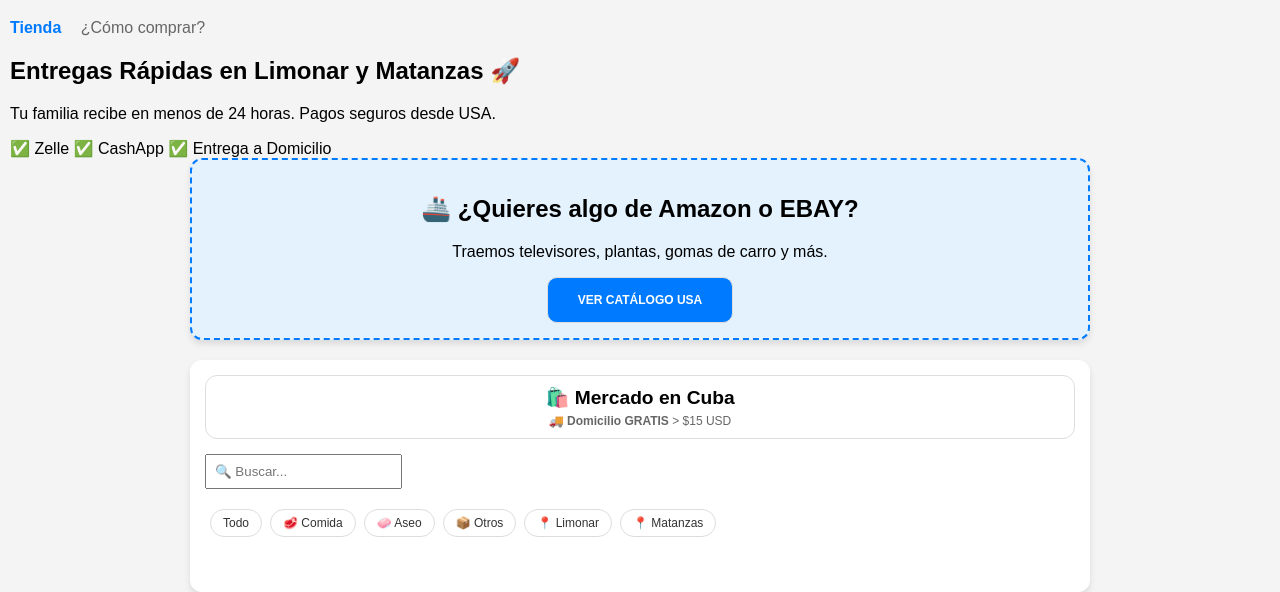
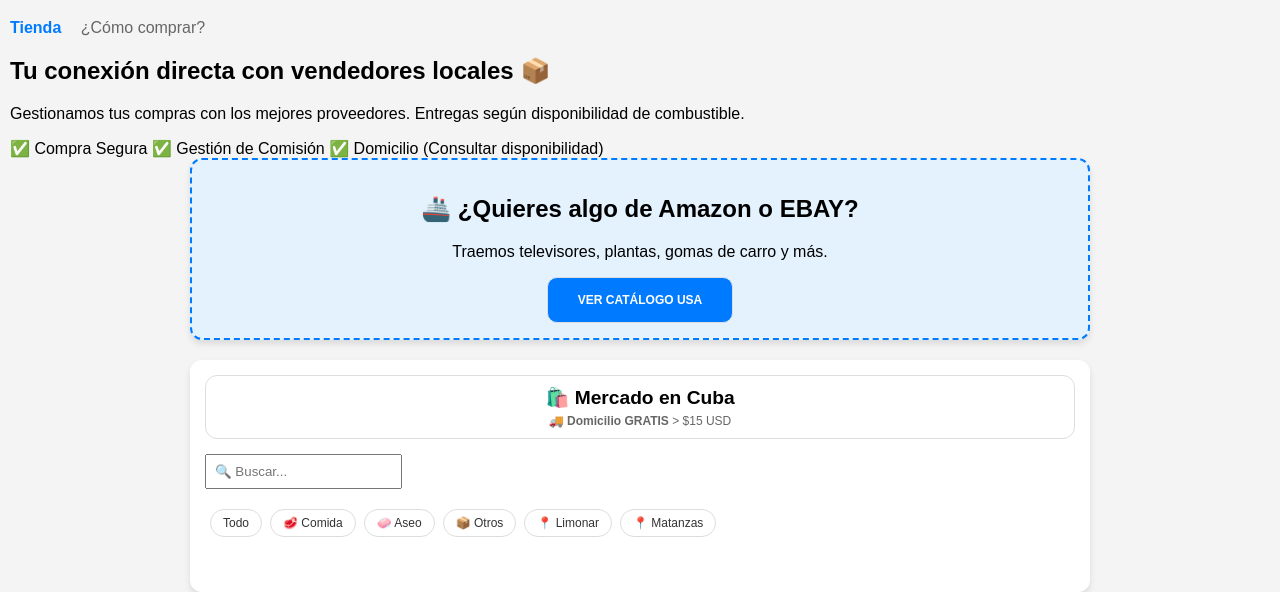
Before and after one commit to daxielm-gif/limonar-express-web, a plain HTML site: page index.html in a window 1280 px wide. Shown: the part 72-664 px from the top of the page. Drawn offline with Linux system fonts and the light colour scheme; no server answers.

Commit message:
Update index.html

```diff
--- a/index.html
+++ b/index.html
@@ -23,12 +23,12 @@
 <main>
     <section class="hero-banner">
     <div class="hero-content">
-        <h2>Entregas Rápidas en Limonar y Matanzas 🚀</h2>
-        <p>Tu familia recibe en menos de 24 horas. Pagos seguros desde USA.</p>
+        <h2>Tu conexión directa con vendedores locales 📦</h2>
+        <p>Gestionamos tus compras con los mejores proveedores. Entregas según disponibilidad de combustible.</p>
         <div class="hero-badges">
-            <span>✅ Zelle</span>
-            <span>✅ CashApp</span>
-            <span>✅ Entrega a Domicilio</span>
+            <span>✅ Compra Segura</span>
+            <span>✅ Gestión de Comisión</span>
+            <span>✅ Domicilio (Consultar disponibilidad)</span>
         </div>
     </div>
 </section>
```
